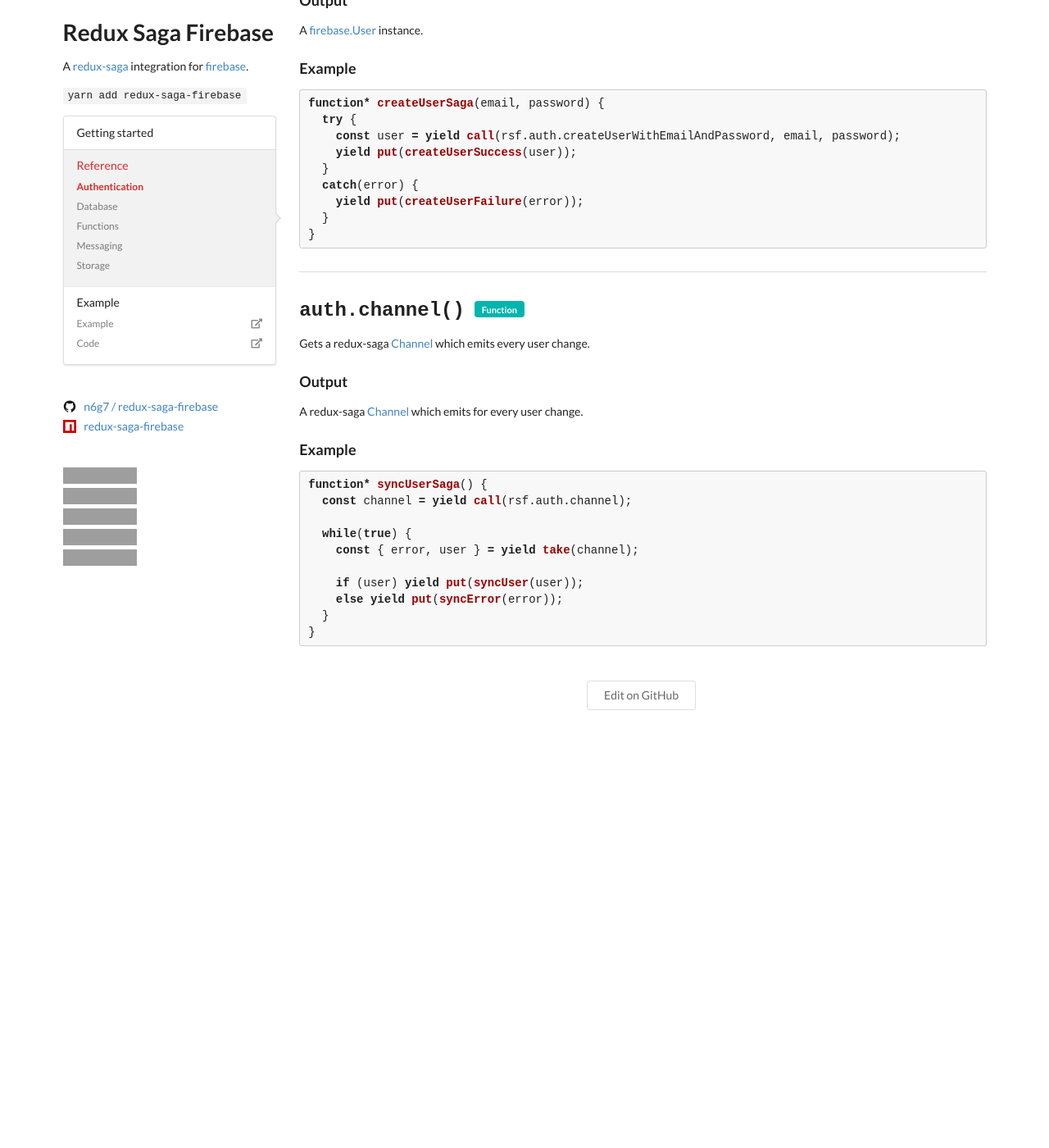
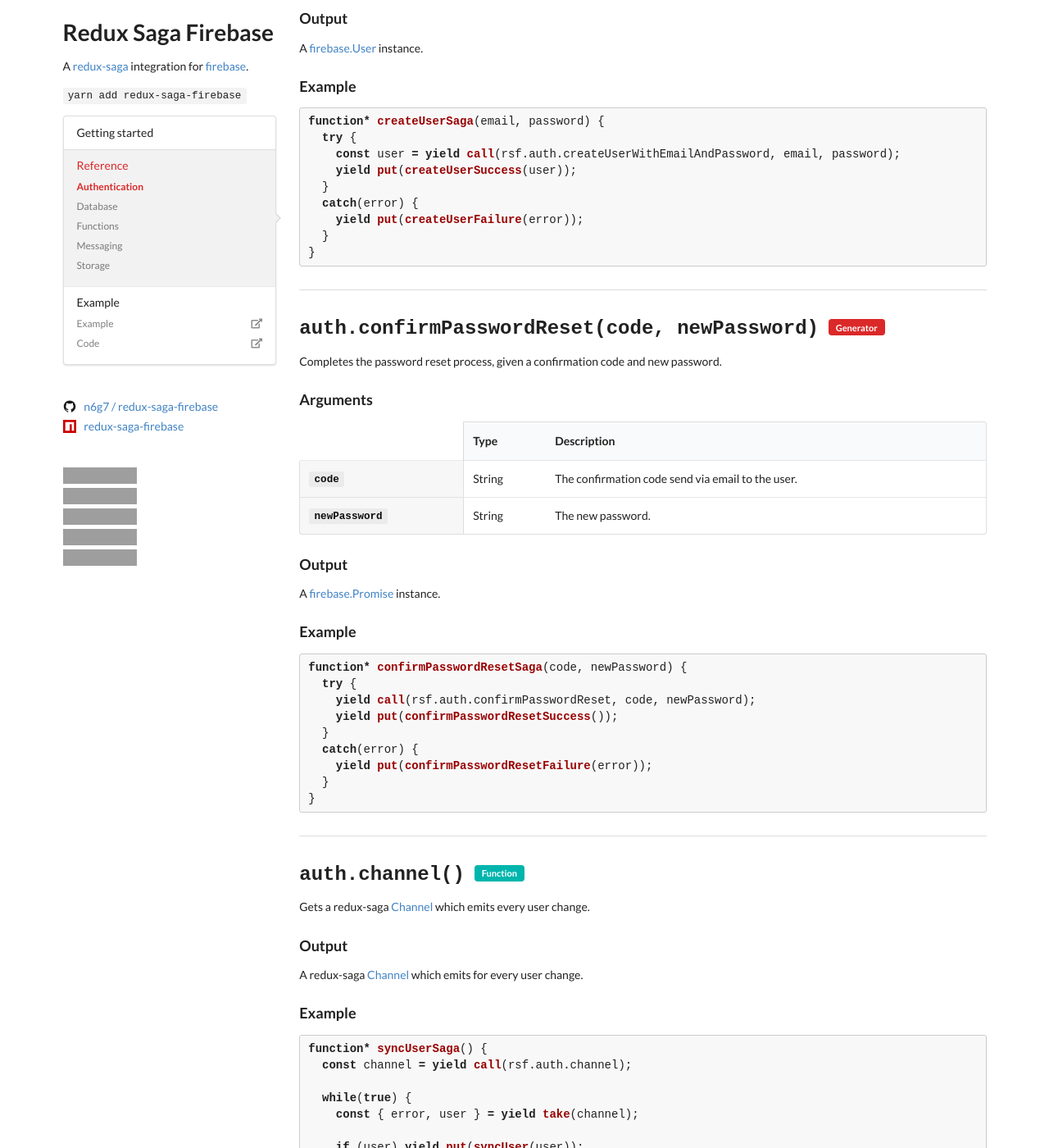
Before and after one commit to n6g7/redux-saga-firebase, a Jekyll site: the page built from docs/_reference/auth.md, in a window 1280 px wide and 1400 px high, scrolled down 6168 px. Shown: the whole window at 82% size. Built offline with Jekyll 4.4.1, drawn with Linux system fonts in a browser that asks for light colours; nearby versions of some CDN libraries; before the commit the page ends 7090 px from its top, so only the background shows below that; some of the changed text lies outside the part shown; grey boxes are pictures that could not be loaded.

Commit message:
ADD confirmPasswordReset

````diff
--- a/docs/_reference/auth.md
+++ b/docs/_reference/auth.md
@@ -250,6 +250,33 @@
       }
       ```
 
+  - signature: auth.confirmPasswordReset(code, newPassword)
+    id: confirmPasswordReset
+    generator: true
+    description: Completes the password reset process, given a confirmation code and new password.
+    arguments:
+      - name: code
+        required: true
+        type: String
+        description: The confirmation code send via email to the user.
+      - name: newPassword
+        required: true
+        type: String
+        description: The new password.
+    output: A [firebase.Promise](https://firebase.google.com/docs/reference/js/firebase.Promise.html) instance.
+    example: |
+      ```javascript
+      function* confirmPasswordResetSaga(code, newPassword) {
+        try {
+          yield call(rsf.auth.confirmPasswordReset, code, newPassword);
+          yield put(confirmPasswordResetSuccess());
+        }
+        catch(error) {
+          yield put(confirmPasswordResetFailure(error));
+        }
+      }
+      ```
+
   - signature: auth.channel()
     id: channel
     generator: false
--- a/src/auth.js
+++ b/src/auth.js
@@ -52,6 +52,11 @@
   return yield call([auth, auth.createUserWithEmailAndPassword], email, password)
 }
 
+function * confirmPasswordReset (code, newPassword) {
+  const auth = this.app.auth()
+  return yield call([auth, auth.confirmPasswordReset], code, newPassword)
+}
+
 function * signOut () {
   const auth = this.app.auth()
   yield call([auth, auth.signOut])
@@ -85,5 +90,6 @@
   signInWithPhoneNumber,
   signInWithPopup,
   signInWithRedirect,
+  confirmPasswordReset,
   signOut
 }
--- a/src/index.js
+++ b/src/index.js
@@ -20,6 +20,7 @@
       signInWithPhoneNumber: auth.signInWithPhoneNumber.bind(this),
       signInWithRedirect: auth.signInWithRedirect.bind(this),
       createUserWithEmailAndPassword: auth.createUserWithEmailAndPassword.bind(this),
+      confirmPasswordReset: auth.confirmPasswordReset.bind(this),
       signOut: auth.signOut.bind(this),
       channel: auth.channel.bind(this)
     }
````
Also changed, not shown: src/auth.test.js (+22 -0 lines), src/index.test.js (+1 -0 lines), README.md.
